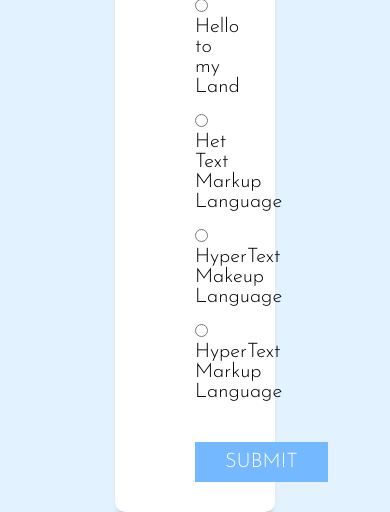
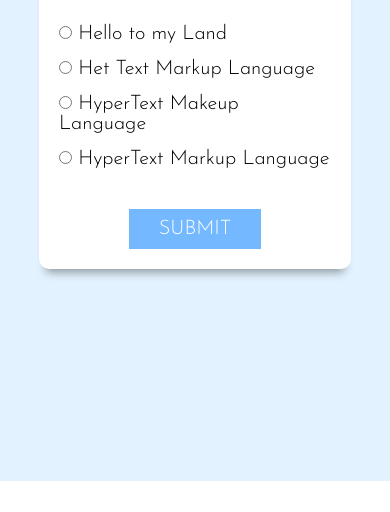
Before and after one commit to TechnicalPraveen/Quiz-App, a plain HTML site: page index.html in a window 390 px wide. Shown: the part 363-875 px from the top of the page. After the commit the page ends 844 px from the top, so only its background shows below. Drawn offline with Linux system fonts and the light colour scheme.

Commit message:
Initial Commit

```diff
--- a/index.html
+++ b/index.html
@@ -4,7 +4,8 @@
 <head>
     <meta charset="UTF-8">
     <meta http-equiv="X-UA-Compatible" content="IE=edge">
-    <meta name="viewport" content="width=device-width, initial-scale=1.0">
+    <!-- <meta name="viewport" content="width=device-width, initial-scale=1.0"> -->
+    <meta name="viewport" content="width=device-width, initial-scale=1" />
     <title>Quiz Website</title>
     <link rel="stylesheet" href="style.css">
 </head>
--- a/style.css
+++ b/style.css
@@ -6,20 +6,21 @@
   font-family: "Josefin Sans", sans-serif;
   font-weight: 300;
 }
+/* Queries  */
 
 html {
   font-size: 62.5%;
 }
 
 .main-div {
-  width: 100vw;
+  width: 100%;
   min-height: 100vh;
   display: grid;
   place-items: center;
   background-color: hsl(206, 92%, 94%);
 }
 .inner-div {
-  width: 40vw;
+  width: 44rem;
   background-color: #fff;
   padding: 3rem 8rem;
   border-radius: 1rem;
@@ -79,3 +80,9 @@ input {
 .scoreArea {
   display: none;
 }
+@media screen and (max-width: 480px) {
+  .inner-div {
+    width: 80%;
+    padding: 2rem;
+  }
+}
```
